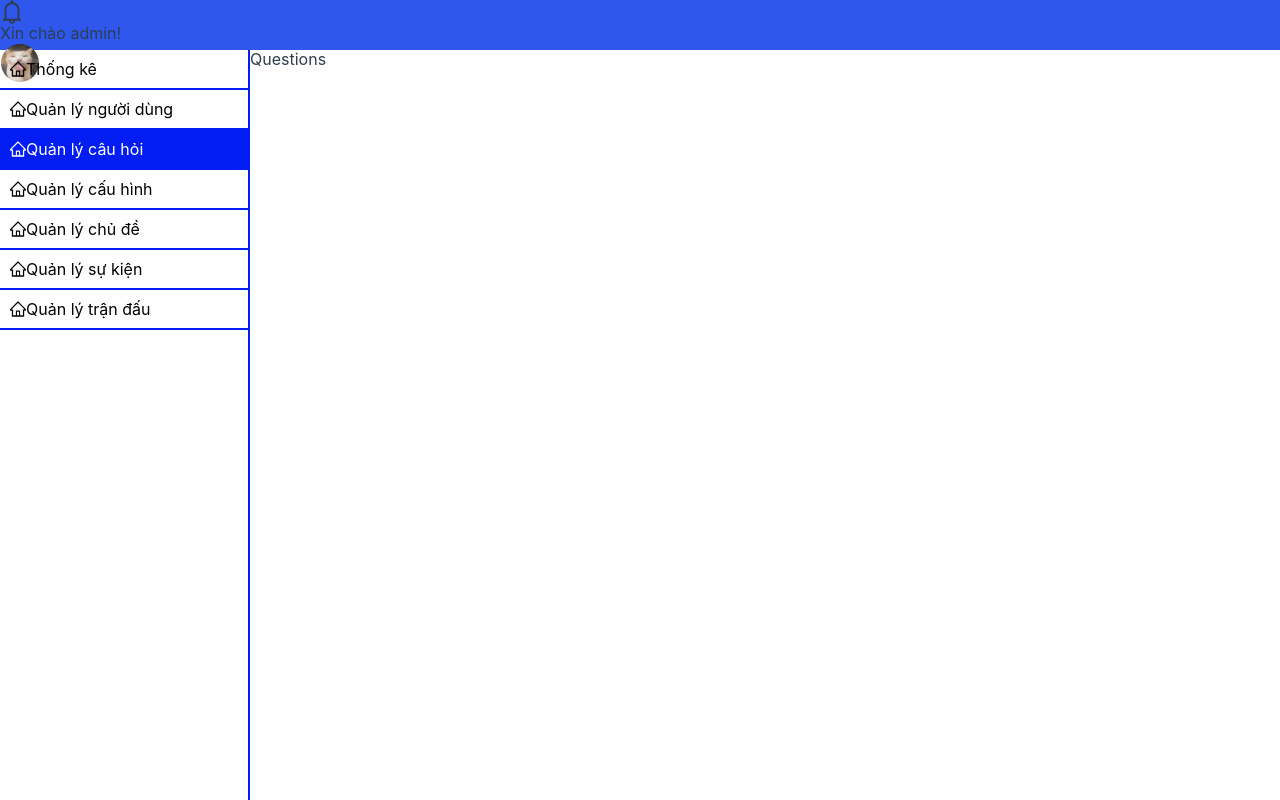
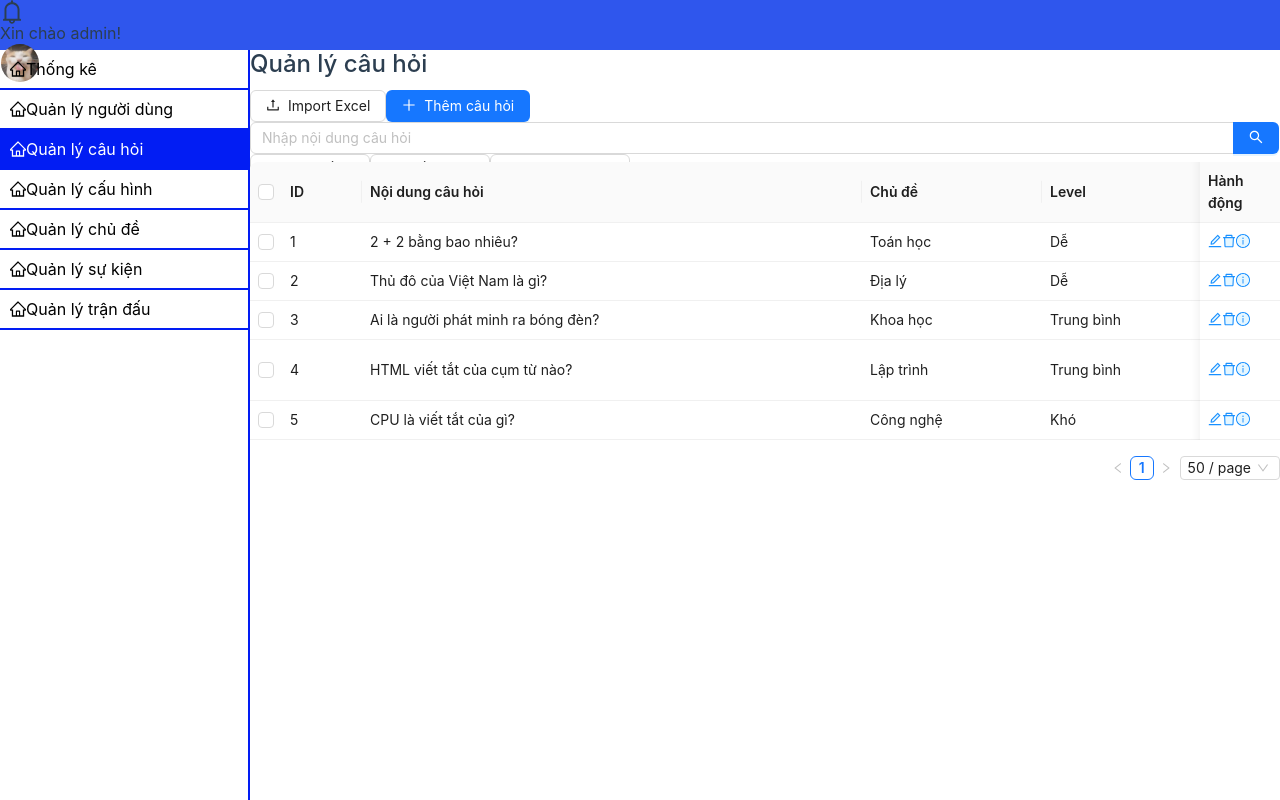
Before and after one commit to zg04ckpt/BTL_MOBILE_N7, a Vue app in the folder web/: page /questions in a window 1280 px wide. Built offline with nearby package versions, Linux system fonts and the light colour scheme.

Commit message:
add list question page

```diff
--- /dev/null
+++ b/web/src/components/TableItemActionComponent.vue
@@ -0,0 +1,18 @@
+<script lang="ts" setup>
+    import { EditTwoTone, DeleteTwoTone, InfoCircleTwoTone } from '@ant-design/icons-vue';
+</script>
+
+<template>
+    <div class="d-flex px-2">
+        <EditTwoTone class="me-2 item-hover" title="Chỉnh sửa"/>
+        <DeleteTwoTone class="me-2 item-hover" title="Xóa"/>
+        <InfoCircleTwoTone class="me-2 item-hover" title="Xem chi tiết"/>
+    </div>
+</template>
+
+<style lang="css" scoped>
+    .item-hover:hover {
+        cursor: pointer;
+        opacity: 0.5;
+    }
+</style>
--- a/web/src/views/QuestionsView.vue
+++ b/web/src/views/QuestionsView.vue
@@ -1,3 +1,213 @@
+<script lang="ts" setup>
+    import TableItemActionComponent from '@/components/TableItemActionComponent.vue';
+    import { UploadOutlined, PlusOutlined, DeleteOutlined } from '@ant-design/icons-vue';
+    import { computed, h, ref } from 'vue';
+
+    const key = ref<string>('');
+    const topic = ref<string>('');
+    const level = ref<string>('');
+    const status = ref<string>('');
+    const selectedRowKeys = ref<number[]>([]);
+    const isSelectRowStatus = ref<boolean>(false);
+
+    const columns = [
+        {
+            title: 'ID',
+            dataIndex: 'id',
+            key: 'id',
+            width: 80
+        },
+        {
+            title: 'Nội dung câu hỏi',
+            dataIndex: 'content',
+            key: 'content',
+            width: 500
+        },
+        {
+            title: 'Chủ đề',
+            dataIndex: 'topic',
+            key: 'topic',
+            width: 180
+        },
+        {
+            title: 'Level',
+            dataIndex: 'level',
+            key: 'level',
+            width: 180
+        },
+        {
+            title: 'Đáp án đúng',
+            dataIndex: 'correctAnswer',
+            key: 'correctAnswer',
+            width: 200
+        },
+        {
+            title: 'Trạng thái',
+            dataIndex: 'status',
+            key: 'status',
+            width: 180,
+        },
+        {
+            title: 'Hành động',
+            dataIndex: 'action',
+            key: 'action',
+            width: 80,
+            fixed: 'right',
+            customRender: () => h(TableItemActionComponent)
+        },
+    ];
+    const data = [
+        {
+            id: 1,
+            content: "2 + 2 bằng bao nhiêu?",
+            topic: "Toán học",
+            level: "Dễ",
+            correctAnswer: "4",
+            status: "Hoạt động",
+            action: ""
+        },
+        {
+            id: 2,
+            content: "Thủ đô của Việt Nam là gì?",
+            topic: "Địa lý",
+            level: "Dễ",
+            correctAnswer: "Hà Nội",
+            status: "Hoạt động",
+            action: ""
+        },
+        {
+            id: 3,
+            content: "Ai là người phát minh ra bóng đèn?",
+            topic: "Khoa học",
+            level: "Trung bình",
+            correctAnswer: "Thomas Edison",
+            status: "Hoạt động",
+            action: ""
+        },
+        {
+            id: 4,
+            content: "HTML viết tắt của cụm từ nào?",
+            topic: "Lập trình",
+            level: "Trung bình",
+            correctAnswer: "HyperText Markup Language",
+            status: "Hoạt động",
+            action: ""
+        },
+        {
+            id: 5,
+            content: "CPU là viết tắt của gì?",
+            topic: "Công nghệ",
+            level: "Khó",
+            correctAnswer: "Central Processing Unit",
+            status: "Tạm khóa",
+            action: ""
+        }
+    ];
+    const rowSelection = computed(() => ({
+        selectedRowKeys: selectedRowKeys.value,
+        onChange: (keys: number[]) => {
+            selectedRowKeys.value = keys
+            if (keys.length > 0) {
+                isSelectRowStatus.value = true;
+            } else {
+                isSelectRowStatus.value = false;
+            }
+        }
+    }));
+</script>
+
 <template >
-    <div>Questions</div>
+    <!-- Title + Action -->
+    <div class="d-flex align-items-center mb-3">
+        <h2>Quản lý câu hỏi</h2>
+        <div class="flex-fill"></div>
+
+        <a-button class="me-2">
+            <template #icon>
+                <UploadOutlined />
+            </template>
+            Import Excel
+        </a-button>
+
+        <a-button type="primary">
+            <template #icon>
+                <PlusOutlined />
+            </template>
+            Thêm câu hỏi
+        </a-button>
+
+    </div>
+
+    <!-- Search + Filter -->
+    <div v-if="!isSelectRowStatus" class="d-flex align-items-center mb-3" style="height: 40px;">
+        <a-input-search
+            class="w-25"
+            v-model:value="key"
+            placeholder="Nhập nội dung câu hỏi"
+            loading:value="false"
+            enter-button/>
+
+        <div class="flex-fill"></div>
+        <a-select
+            class="me-2"
+            ref="select"
+            v-model:value="topic"
+            style="width: 120px"
+            @focus="() => {}"
+            @change="() => {}">
+            <a-select-option value="" selected>Mọi chủ đề</a-select-option>
+        </a-select>
+        <a-select
+            class="me-2"
+            ref="select"
+            v-model:value="level"
+            style="width: 120px"
+            @focus="() => {}"
+            @change="() => {}">
+            <a-select-option value="">Mọi cấp độ</a-select-option>
+            <a-select-option value="Normal">Dễ</a-select-option>
+            <a-select-option value="Medium">Trung bình</a-select-option>
+            <a-select-option value="Hard">Khó</a-select-option>
+        </a-select>
+        <a-select
+            class=""
+            ref="select"
+            v-model:value="status"
+            style="width: 140px"
+            @focus="() => {}"
+            @change="() => {}">
+            <a-select-option value="">Mọi trạng thái</a-select-option>
+            <a-select-option value="Draft">Đang chỉnh sửa</a-select-option>
+            <a-select-option value="Pending">Đang đợi duyệt</a-select-option>
+            <a-select-option value="Approved">Đã duyệt</a-select-option>
+            <a-select-option value="Rejected">Đã từ chối</a-select-option>
+        </a-select>
+    </div>
+
+    <!-- Action for selected rows -->
+    <div v-if="isSelectRowStatus" class="d-flex align-items-center mb-3" style="height: 40px;">
+        <div class="align-content-center fw-bold">Đã chọn {{ selectedRowKeys.length }}</div>
+        <a-button type="primary" class="ms-3">
+            <DeleteOutlined />
+            Xóa
+        </a-button>
+    </div>
+
+    <!-- Table data -->
+    <div class="card card-body p-2">
+        <a-table
+            rowKey="id"
+            size="small"
+            :row-selection="rowSelection"
+            :columns="columns"
+            :scroll="{ x: 'max-content' }"
+            :pagination="{
+                pageSize: 50,
+                showSizeChanger: true
+            }"
+            :data-source="data" />
+    </div>
 </template>
+
+<style scoped>
+</style>
```
